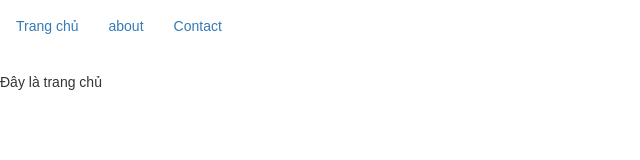
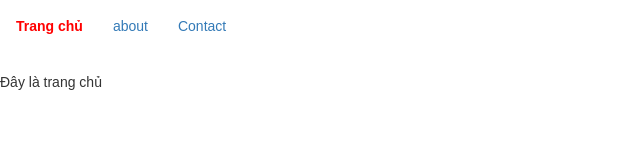
Before and after one commit to quanghung97/react-router-self-study, a React (Create React App) app: page / in a window 1280 px wide. Shown: the top 160 px of the page, without its empty margins (0-640 px from the left). Built offline with nearby package versions, Linux system fonts and the light colour scheme.

Commit message:
activeStyle Navlink

```diff
--- a/src/App.js
+++ b/src/App.js
@@ -26,13 +26,22 @@ class App extends Component {
 
                              <ul className="nav navbar-nav">
                                 <li>
-                                    <NavLink exact to="/" className="my-link">Trang chủ</NavLink>
+                                    <NavLink activeStyle={{
+                                        fontWeight: 'bold',
+                                        color: 'red'
+                                       }} exact to="/" className="my-link">Trang chủ</NavLink>
                                 </li>
                                 <li>
-                                   <NavLink to="/about" className="my-link">about</NavLink>
+                                   <NavLink activeStyle={{
+                                       fontWeight: 'bold',
+                                       color: 'red'
+                                      }} to="/about" className="my-link">about</NavLink>
                                 </li>
                                 <li>
-                                   <NavLink to="/contact" className="my-link">Contact</NavLink>
+                                   <NavLink activeStyle={{
+                                       fontWeight: 'bold',
+                                       color: 'red'
+                                      }} to="/contact" className="my-link">Contact</NavLink>
                                 </li>
                              </ul>
                     </nav>
```
